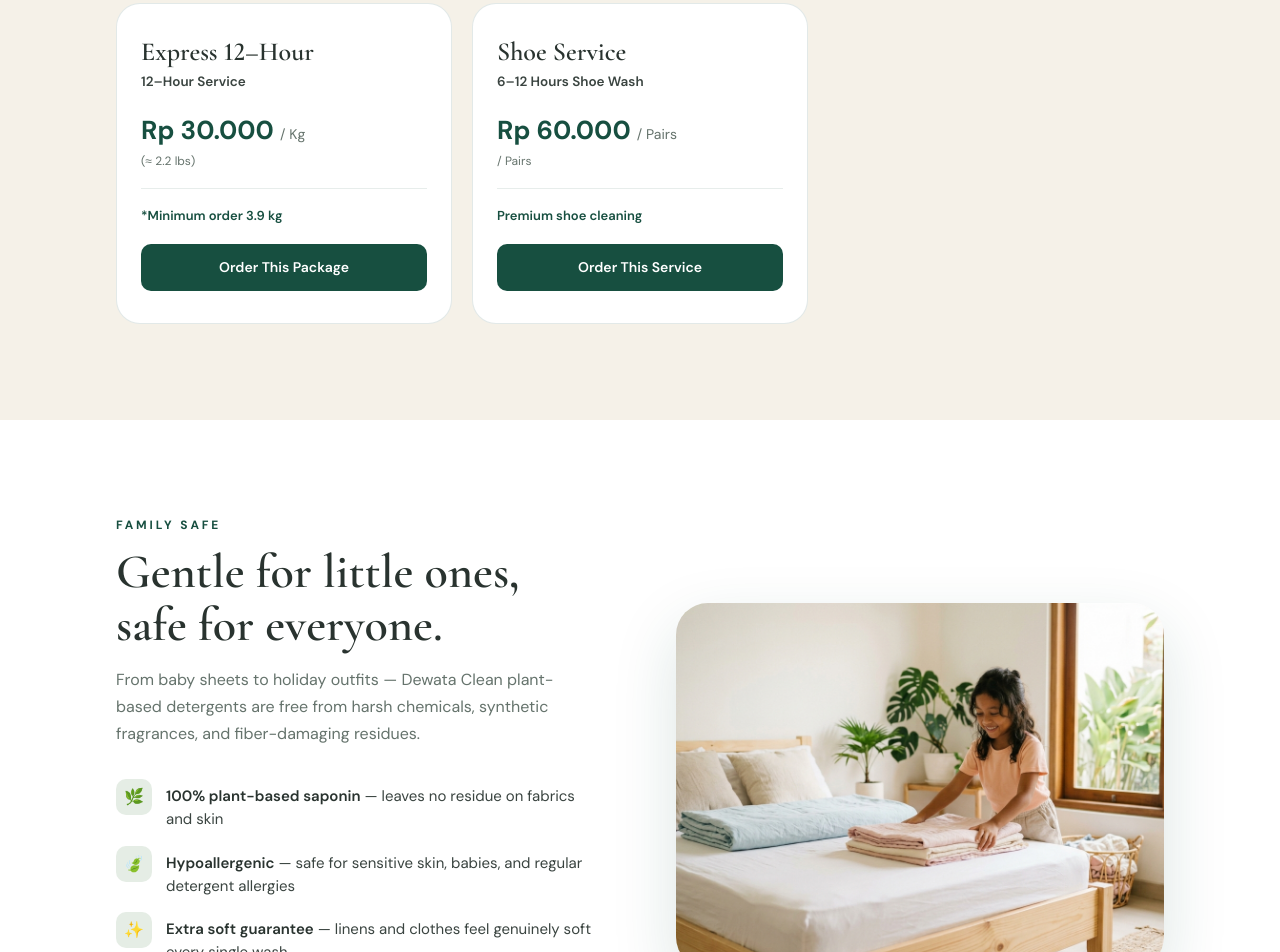
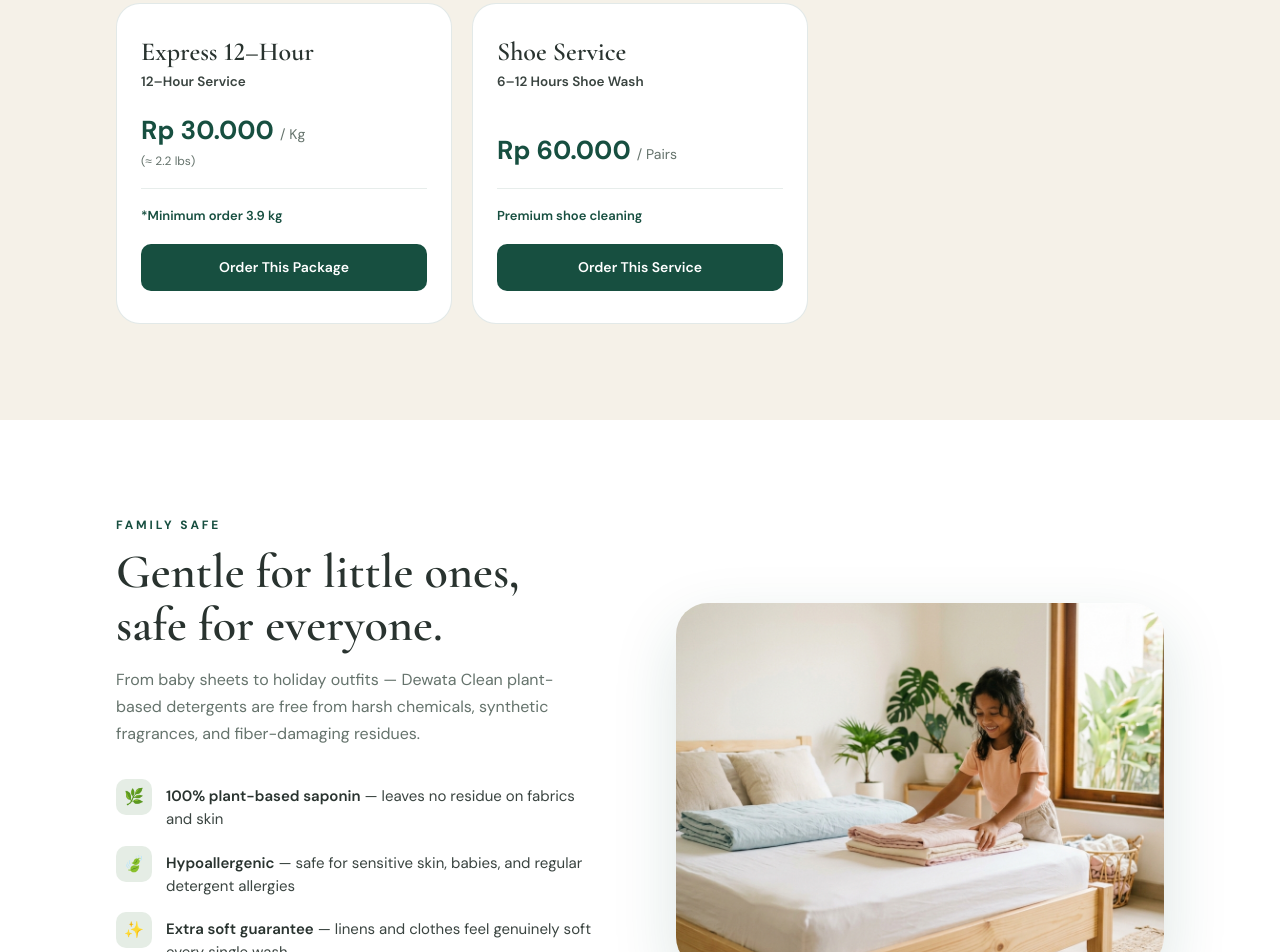
Before and after one commit to atmajayaworkspace/atmalaundry, a plain HTML site: page index.html in a window 1280 px wide. Shown: the part 1383-2335 px from the top of the page. Drawn offline with nearby package versions, Linux system fonts and the light colour scheme.

Commit message:
Update index.html

```diff
--- a/index.html
+++ b/index.html
@@ -613,14 +613,13 @@
           </div>
         </div>
 
-        <div class="paket reveal in">
+<div class="paket reveal in">
           <div>
             <div class="paket-name" data-i18n="pkg4_name">Shoe Service</div>
             <div class="paket-service" data-i18n="pkg4_time">6–12 Hours Shoe Wash</div>
           </div>
           <div>
             <div class="paket-price">Rp 60.000 <small data-i18n="per_pair">/ Pairs</small></div>
-            <div class="paket-lbs" data-i18n="per_pair_sub">/ Pairs</div>
             <div class="p-line"></div>
             <div class="paket-min" style="color:var(--forest); font-weight:600;" data-i18n="pkg4_desc">Premium shoe cleaning</div>
             <a href="#" class="btn-order-paket pkg-order-btn" data-pkg-en="Shoe Service (6-12 Hours) - Rp 60.000/pairs" data-pkg-id="Shoe Service (6-12 Jam) - Rp 60.000/pasang">
@@ -628,7 +627,6 @@
             </a>
           </div>
         </div>
-
       </div>
 
     </div>
```
